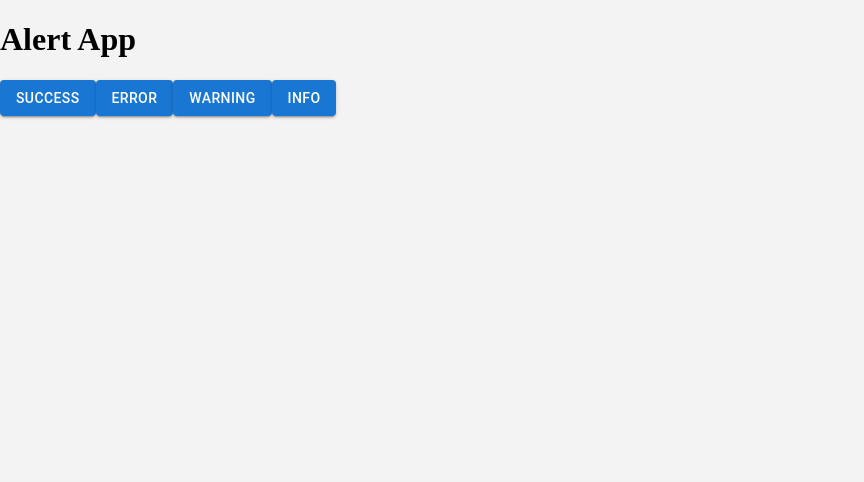
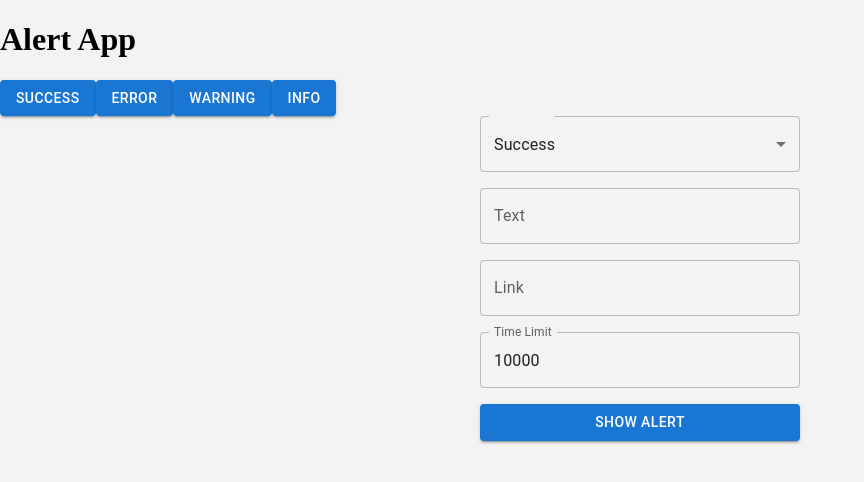
Before and after one commit to ChaseH88/MUI-Alert-App, a React (Create React App) app: page / in a window 1280 px wide. Shown: the top 482 px of the page, without its empty margins (0-864 px from the left). Built offline with nearby package versions, Linux system fonts and the light colour scheme.

Commit message:
style alert manager & testing

```diff
--- a/src/App.tsx
+++ b/src/App.tsx
@@ -4,6 +4,7 @@ import Button from '@mui/material/Button';
 // Styles
 import './App.css';
 import { AlertContainer } from './components/AlertContainer';
+import { AlertManager } from './components/AlertManager/AlertManager';
 
 // Hooks
 import { useAlertReducer } from './context/Alert/useAlertReducer';
@@ -51,6 +52,7 @@ function App() {
             {button.text}
           </Button>
         ))}
+        <AlertManager />
         <AlertContainer />
       </div>
     </div>
--- /dev/null
+++ b/src/components/AlertManager/AlertManager.tsx
@@ -0,0 +1,130 @@
+import { useState } from "react"
+
+// Material-UI
+import FormControl from '@mui/material/FormControl';
+import { SelectChangeEvent } from '@mui/material/Select';
+import MenuItem from '@mui/material/MenuItem';
+import Box from '@mui/material/Box';
+
+// Styles
+import { TextField, Select, Button } from './styles';
+
+// Context
+import { AlertInterface } from "../../context/Alert/context"
+import { useAlertReducer } from "../../context/Alert/useAlertReducer";
+
+const defaultAlert: AlertInterface = {
+  alertType: "success",
+  text: "",
+  link: "",
+  timeLimit: 10000,
+}
+
+const formInputs = [
+  {
+    label: "Alert Type",
+    name: "alertType",
+    type: "select",
+    options: [
+      {
+        value: "success",
+        label: "Success",
+      },
+      {
+        value: "error",
+        label: "Error",
+      },
+      {
+        value: "warning",
+        label: "Warning",
+      },
+      {
+        value: "info",
+        label: "Info",
+      },
+    ],
+  },
+  {
+    label: "Text",
+    name: "text",
+    type: "text",
+  },
+  {
+    label: "Link",
+    name: "link",
+    type: "text",
+  },
+  {
+    label: "Time Limit",
+    name: "timeLimit",
+    type: "number",
+  }
+];
+
+export const AlertManager = () => {
+
+  const { showAlert } = useAlertReducer();
+  const [alert, setAlert] = useState<AlertInterface>(defaultAlert);
+
+  const handleChange = ({ target: { name, value } }: React.ChangeEvent<HTMLInputElement | HTMLSelectElement>) => {
+    setAlert({
+      ...alert,
+      [name]: value,
+    });
+  }
+
+  const handleSubmit = (e: React.FormEvent<HTMLButtonElement>) => {
+    e.preventDefault();
+    console.log("handleSubmit", alert);
+    showAlert(alert);
+    setAlert(defaultAlert);
+  }
+
+  return (
+    <Box
+      sx={{
+        display: 'flex',
+        flexDirection: 'column',
+        alignItems: 'center'
+      }}
+    >
+      <FormControl>
+        {formInputs.map((input, index) => (
+          input.type === "select" ? (
+            <Select
+              name={input.name}
+              key={index}
+              label={input.label}
+              value={alert[input.name! as keyof AlertInterface] as string}
+              onChange={handleChange as any}
+            >
+              {input.options?.map((option, index) => (
+                <MenuItem
+                  key={index}
+                  value={option.value}
+                >
+                  {option.label}
+                </MenuItem>
+              ))}
+            </Select>
+          ) : (
+            <TextField
+              name={input.name}
+              key={index}
+              label={input.label}
+              value={alert[input.name! as keyof AlertInterface] as number | string}
+              onChange={handleChange as React.ChangeEventHandler<HTMLInputElement>}
+              type={input.type}
+            />
+          )
+        ))}
+        <Button
+          variant="contained"
+          onClick={handleSubmit}
+        >
+          Show Alert
+        </Button>
+      </FormControl>
+    </Box>
+  )
+}
--- /dev/null
+++ b/src/components/AlertManager/styles.ts
@@ -0,0 +1,21 @@
+import styled, { css } from 'styled-components';
+import MuiTextField from '@mui/material/TextField';
+import MuiButton from '@mui/material/Button';
+import MuiSelect from '@mui/material/Select';
+
+const sharedStyles = css`
+  margin: 0 0 1rem 0 !important; // override mui
+  width: 25vw;
+`;
+
+export const TextField = styled(MuiTextField)`
+  ${sharedStyles};
+`;
+
+export const Select = styled(MuiSelect)`
+  ${sharedStyles};
+`;
+
+export const Button = styled(MuiButton)`
+  ${sharedStyles};
+`;
--- a/src/context/Alert/AlertProvider.tsx
+++ b/src/context/Alert/AlertProvider.tsx
@@ -37,6 +37,7 @@ export const AlertProvider = ({ children }: AlertProviderProps) => {
   const [state, dispatch] = useReducer(alertReducer, initialAlertState);
 
   const showAlert = (alert: AlertInterface) => {
+    console.log("showAlert", alert);
     if (!alert.id) {
       alert.id = Math.random().toString(36).substring(2, 9);
     }
```
